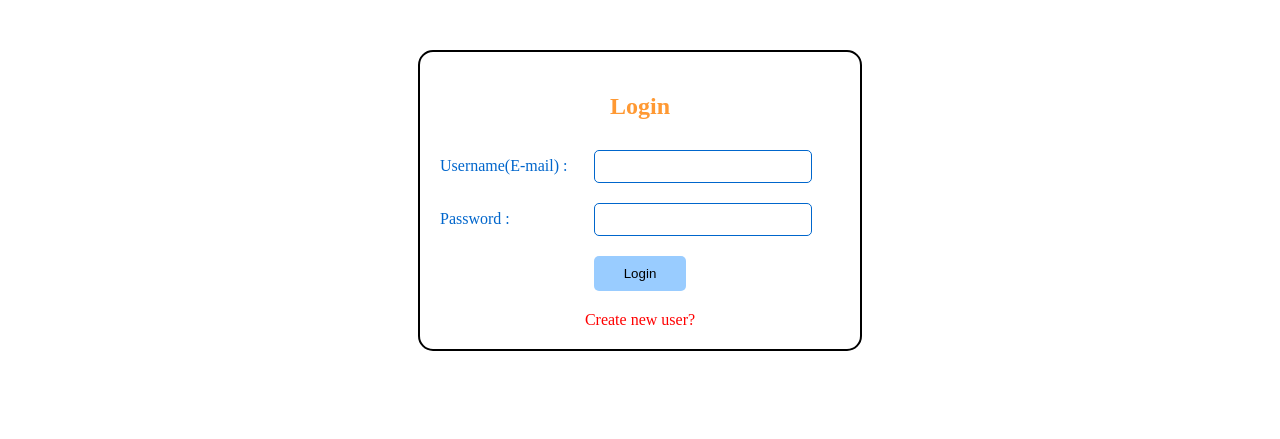
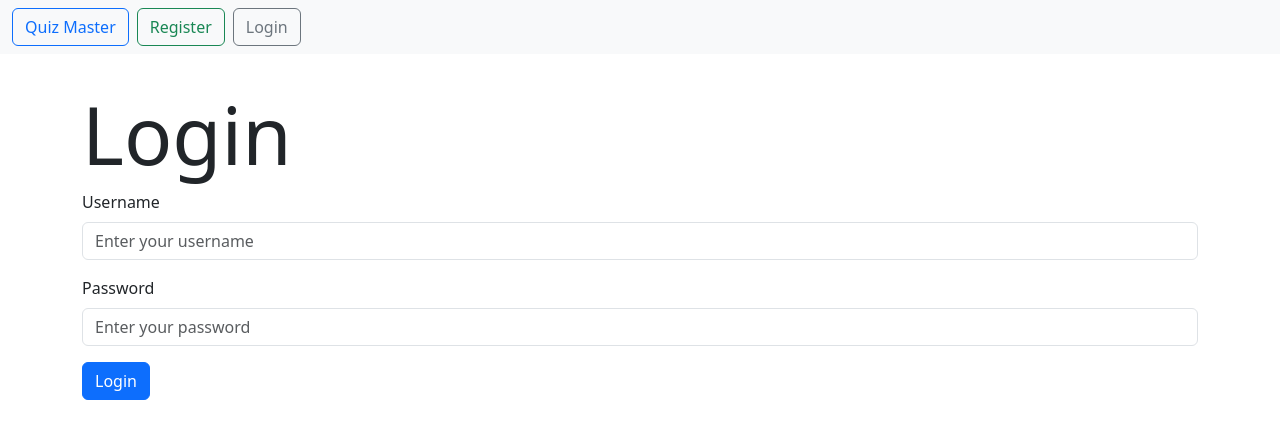
Before and after one commit to 24f1001605/quiz-master-v1-mad1-2025, a Flask app: page /login in a window 1280 px wide. Shown: the top 439 px of the page. Run offline with Flask 3, Linux system fonts and the light colour scheme.

Commit message:
Implement user registration and login functionality, update app configuration, and enhance templates

```diff
--- a/app.py
+++ b/app.py
@@ -21,4 +21,4 @@ db = SQLAlchemy(app)
 from routes import *
 
 if __name__ == '__main__':
-    app.run(debug=True,Port=5000)
+    app.run(debug=True, port=5003)
--- a/routes.py
+++ b/routes.py
@@ -1,5 +1,8 @@
-from flask import render_template
-from app import app
+from flask import render_template, request, flash, redirect, url_for
+from app import app, db
+from models import User, Question, Quiz, Subject, Chapter, Scores
+from werkzeug.security import generate_password_hash, check_password_hash
+from datetime import datetime
 
 @app.route('/')
 def index():
@@ -9,6 +12,46 @@ def index():
 def login():
     return render_template('login.html')
 
-@app.route('/register')
+@app.route('/register', methods=['GET', 'POST'])
 def register():
+    if request.method == 'POST':
+        username = request.form['username']
+        password = request.form['password']
+        confirm_password = request.form['confirm_password']
+        fullname = request.form['fullname']
+        qualification = request.form['qualification']
+        dob_str = request.form['dob']
+
+        if not all([username, password, confirm_password, fullname, qualification, dob_str]):
+            flash('All fields are required!', 'danger')
+            return redirect(url_for('register'))
+
+        if password != confirm_password:
+            flash('Passwords do not match!', 'danger')
+            return redirect(url_for('register'))
+
+        user = User.query.filter_by(username=username).first()
+        if user:
+            flash('Username already exists!', 'danger')
+            return redirect(url_for('register'))
+
+        try:
+            dob = datetime.strptime(dob_str, '%Y-%m-%d').date()
+
+            new_user = User(
+                username=username,
+                password=generate_password_hash(password),
+                fullname=fullname,
+                qualification=qualification,
+                dob=dob
+            )
+            db.session.add(new_user)
+            db.session.commit()
+            flash('Registration successful! Please login.', 'success')
+            return redirect(url_for('login'))
+        except Exception as e:
+            db.session.rollback()
+            flash(f'An error occurred: {str(e)}', 'danger')
+            return redirect(url_for('register'))
+
     return render_template('register.html')
--- /dev/null
+++ b/sql.py
@@ -0,0 +1,6 @@
+from app import app, db
+from sqlalchemy import inspect
+
+with app.app_context():
+    inspector = inspect(db.engine)
+    print(inspector.get_table_names())  # Get list of tables
--- a/templates/layout.html
+++ b/templates/layout.html
@@ -4,25 +4,26 @@
     <meta charset="UTF-8">
     <meta name="viewport" content="width=device-width, initial-scale=1.0">
     <title>
-            {% block title %}
-               Quiz Master
-            {% endblock %}
+        {%- block title %}
+            Quiz Master
+        {%- endblock %}
     </title>
-<link href="https://cdn.jsdelivr.net/npm/bootstrap@5.3.3/dist/css/bootstrap.min.css" rel="stylesheet" integrity="sha384-QWTKZyjpPEjISv5WaRU9OFeRpok6YctnYmDr5pNlyT2bRjXh0JMhjY6hW+ALEwIH" crossorigin="anonymous">
-    {% block style %}
-
-    {% endblock %}
+    <link href="https://cdn.jsdelivr.net/npm/bootstrap@5.3.3/dist/css/bootstrap.min.css" rel="stylesheet" integrity="sha384-QWTKZyjpPEjISv5WaRU9OFeRpok6YctnYmDr5pNlyT2bRjXh0JMhjY6hW+ALEwIH" crossorigin="anonymous">
+    <style>
+        .container {
+            margin-top: 2rem;
+        }
+    </style>
+    {%- block style %}{% endblock %}
 </head>
 <body>
+    {%- include 'navbar.html' %}
+
     <div class="container">
+        {%- block content %}{% endblock %}
+    </div>
 
-    {% block content %}
-
-    {% endblock %}
-    </div>
-    {% block script %}
-
-    {% endblock %}
+    {%- block script %}{% endblock %}
     <script src="https://cdn.jsdelivr.net/npm/bootstrap@5.3.3/dist/js/bootstrap.bundle.min.js" integrity="sha384-YvpcrYf0tY3lHB60NNkmXc5s9fDVZLESaAA55NDzOxhy9GkcIdslK1eN7N6jIeHz" crossorigin="anonymous"></script>
 </body>
 </html>
--- a/templates/login.html
+++ b/templates/login.html
@@ -1,81 +1,23 @@
-<!DOCTYPE html>
-<html lang="en">
-<head>
-    <meta charset="UTF-8">
-    <meta name="viewport" content="width=device-width, initial-scale=1.0">
-    <title>Quiz Master</title>
-    <style>
-        .login-container {
-            max-width: 400px;
-            margin: 50px auto;
-            padding: 20px;
-            border: 2px solid #000;
-            border-radius: 15px;
-        }
-        .title {
-            text-align: center;
-            color: #0066cc;
-            margin-bottom: 20px;
-        }
-        .login-header {
-            text-align: center;
-            color: #ff9933;
-            margin-bottom: 30px;
-        }
-        .form-group {
-            margin-bottom: 20px;
-        }
-        .form-group label {
-            display: inline-block;
-            width: 150px;
-            color: #0066cc;
-            font-size: 16px;
-        }
-        .form-group input {
-            width: 200px;
-            padding: 8px;
-            border: 1px solid #0066cc;
-            border-radius: 5px;
-        }
-        .login-button {
-            background-color: #99ccff;
-            color: #000;
-            padding: 10px 30px;
-            border: none;
-            border-radius: 5px;
-            cursor: pointer;
-            display: block;
-            margin: 0 auto;
-        }
-        .create-user {
-            text-align: center;
-            margin-top: 20px;
-            color: #ff0000;
-        }
-        .create-user a {
-            color: #ff0000;
-            text-decoration: none;
-        }
-    </style>
-</head>
-<body>
-    <div class="login-container">
-        <h1 class="title"></h1>
-        <h2 class="login-header">Login</h2>
-        <form action="" method="post">
-            <div class="form-group">
-                <label for="username">Username(E-mail) :</label>
-                <input type="email" name="username" id="username" required>
-            </div>
-            <div class="form-group">
-                <label for="password">Password :</label>
-                <input type="password" name="password" id="password" required>
-            </div>
-            <button type="submit" class="login-button">Login</button>
-        </form>
-        <div class="create-user">
-            <a href="#">Create new user?</a>
-        </div>
+{% extends 'layout.html' %}
+
+{% block title %}
+    Login Page
+{% endblock %}
+
+{% block content %}
+<h1 class="display-1">Login</h1>
+<form action="" class="form">
+
+    <div class="mb-3">
+        <label for="username" class="form-label">Username</label>
+        <input type="text" name="username" required class="form-control" placeholder="Enter your username">
     </div>
-</body>
-</html>
+
+    <div class="mb-3">
+        <label for="password" class="form-label">Password</label>
+        <input type="password" name="password" required class="form-control" placeholder="Enter your password">
+    </div>
+
+    <input type="submit" value="Login" class="btn btn-primary">
+</form>
+{% endblock %}
--- /dev/null
+++ b/templates/navbar.html
@@ -0,0 +1,7 @@
+<nav class="navbar bg-body-tertiary">
+    <form class="container-fluid justify-content-start">
+        <a class="btn btn-outline-primary me-2" href="{{ url_for('index') }}">Quiz Master</a>
+        <a class="btn btn-outline-success me-2" href="{{ url_for('register') }}">Register</a>
+        <a class="btn btn-outline-secondary" href="{{ url_for('login') }}">Login</a>
+    </form>
+</nav>
```
Also changed, not shown: config.py (+7 -7 lines), templates/register.html (+24 -19 lines).
